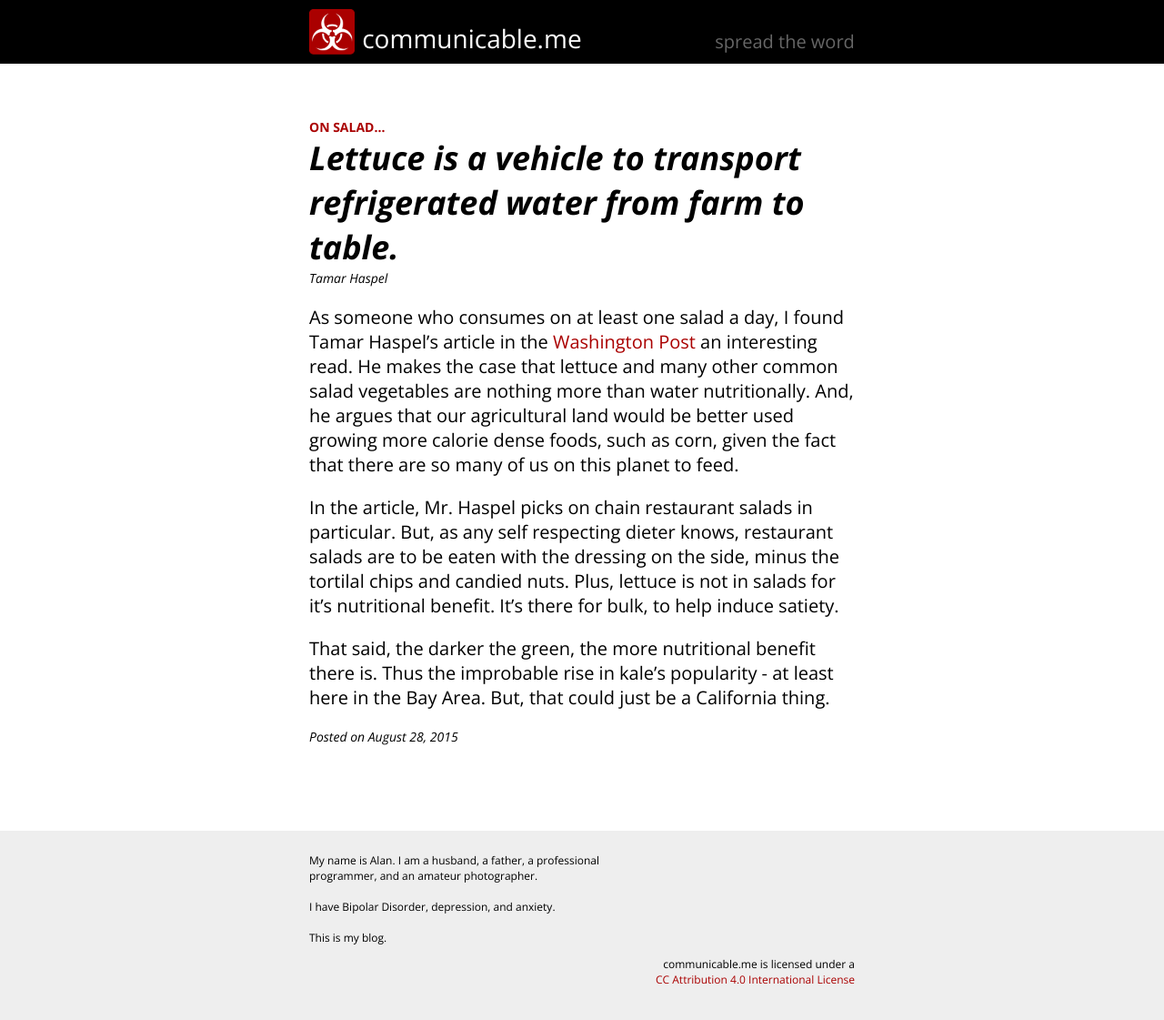
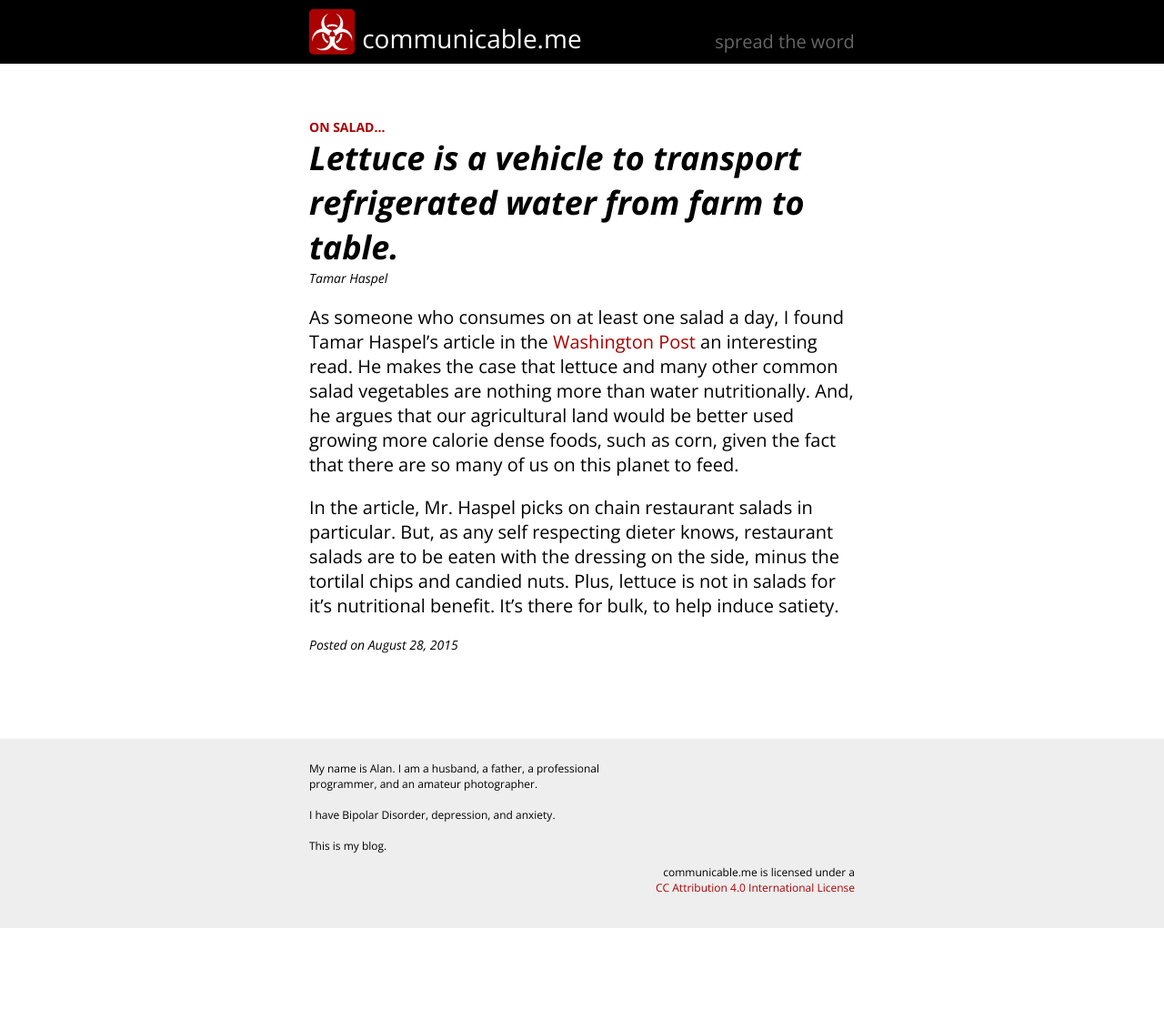
Before and after one commit to communicable/communicable.github.io, a Jekyll site: the page built from _posts/2015-08-23-lettuce-is-a-vehicle.md, in a window 1280 px wide. Shown: the whole page at 91% size. Built offline with Jekyll 4.4.1, drawn with Linux system fonts in a browser that asks for light colours; Markdown is read by kramdown in place of the engine named in the settings; after the commit the page ends 1020 px from its top, so only the background shows below that.

Commit message:
Moar edits

```diff
--- a/_posts/2015-08-23-lettuce-is-a-vehicle.md
+++ b/_posts/2015-08-23-lettuce-is-a-vehicle.md
@@ -8,5 +8,3 @@ quote-author: Tamar Haspel
 As someone who consumes on at least one salad a day, I found Tamar Haspel's article in the [Washington Post](http://wapo.st/1hUd9Il) an interesting read. He makes the case that lettuce and many other common salad vegetables are nothing more than water nutritionally. And, he argues that our agricultural land would be better used growing more calorie dense foods, such as corn, given the fact that there are so many of us on this planet to feed.
 
 In the article, Mr. Haspel picks on chain restaurant salads in particular. But, as any self respecting dieter knows, restaurant salads are to be eaten with the dressing on the side, minus the tortilal chips and candied nuts. Plus, lettuce is not in salads for it's nutritional benefit. It's there for bulk, to help induce satiety.
-
-That said, the darker the green, the more nutritional benefit there is. Thus the improbable rise in kale's popularity - at least here in the Bay Area. But, that could just be a California thing.
```
